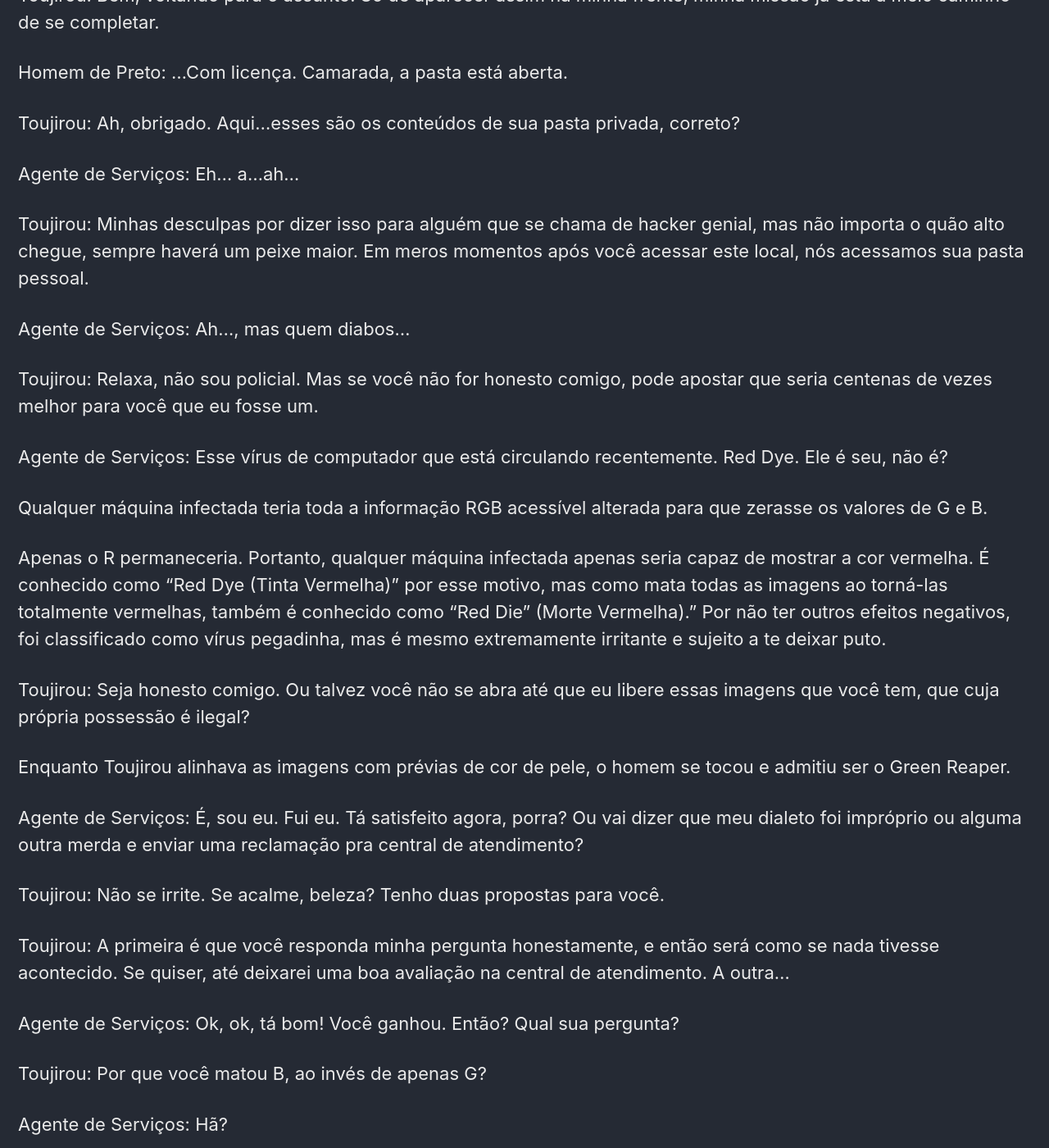
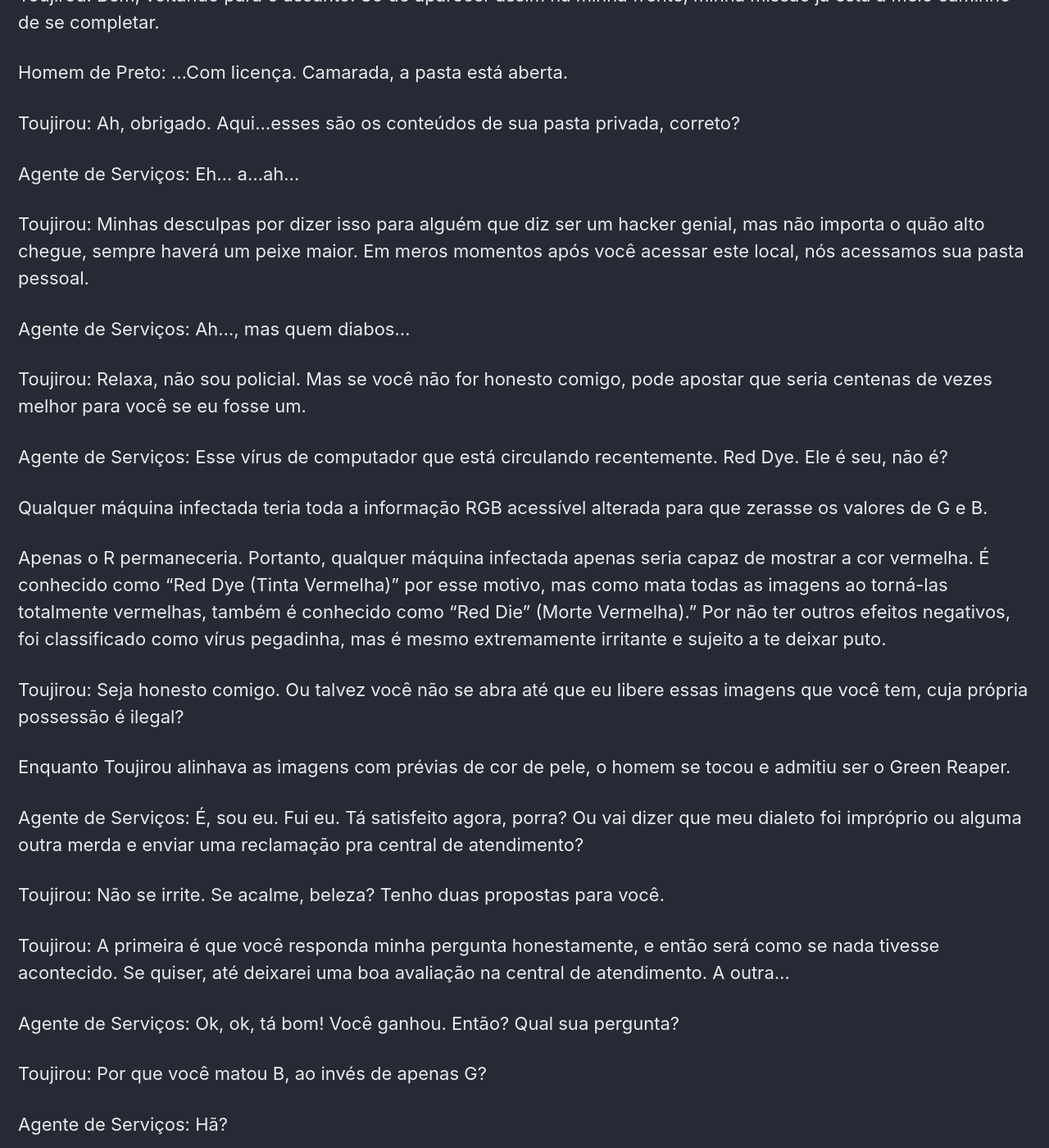
Before and after one commit to JesterThirty4/JesterThirty4.github.io, a Jekyll site: the page built from _pages/ciconia-phase2-preview.md, in a window 1280 px wide and 1400 px high, scrolled down 1415 px. Shown: the whole window at 82% size. Built offline with Jekyll 4.4.1, drawn with Linux system fonts in a browser that asks for light colours; cached includes are drawn as plain includes.

Commit message:
Update ciconia-phase2-preview.md

```diff
--- a/_pages/ciconia-phase2-preview.md
+++ b/_pages/ciconia-phase2-preview.md
@@ -45,11 +45,11 @@ Toujirou: Ah, obrigado. Aqui...esses são os conteúdos de sua pasta privada, co
 
 Agente de Serviços: Eh... a...ah...
 
-Toujirou: Minhas desculpas por dizer isso para alguém que se chama de hacker genial, mas não importa o quão alto chegue, sempre haverá um peixe maior. Em meros momentos após você acessar este local, nós acessamos sua pasta pessoal.
+Toujirou: Minhas desculpas por dizer isso para alguém que diz ser um hacker genial, mas não importa o quão alto chegue, sempre haverá um peixe maior. Em meros momentos após você acessar este local, nós acessamos sua pasta pessoal.
 
 Agente de Serviços: Ah..., mas quem diabos...
 
-Toujirou: Relaxa, não sou policial. Mas se você não for honesto comigo, pode apostar que seria centenas de vezes melhor para você que eu fosse um.
+Toujirou: Relaxa, não sou policial. Mas se você não for honesto comigo, pode apostar que seria centenas de vezes melhor para você se eu fosse um.
 
 Agente de Serviços: Esse vírus de computador que está circulando recentemente. Red Dye. Ele é seu, não é?
 
@@ -57,7 +57,7 @@ Qualquer máquina infectada teria toda a informação RGB acessível alterada pa
 
 Apenas o R permaneceria. Portanto, qualquer máquina infectada apenas seria capaz de mostrar a cor vermelha. É conhecido como "Red Dye (Tinta Vermelha)" por esse motivo, mas como mata todas as imagens ao torná-las totalmente vermelhas, também é conhecido como "Red Die" (Morte Vermelha)." Por não ter outros efeitos negativos, foi classificado como vírus pegadinha, mas é mesmo extremamente irritante e sujeito a te deixar puto.
 
-Toujirou: Seja honesto comigo. Ou talvez você não se abra até que eu libere essas imagens que você tem, que cuja própria possessão é ilegal?
+Toujirou: Seja honesto comigo. Ou talvez você não se abra até que eu libere essas imagens que você tem, cuja própria possessão é ilegal?
 
 Enquanto Toujirou alinhava as imagens com prévias de cor de pele, o homem se tocou e admitiu ser o Green Reaper.
 
```
